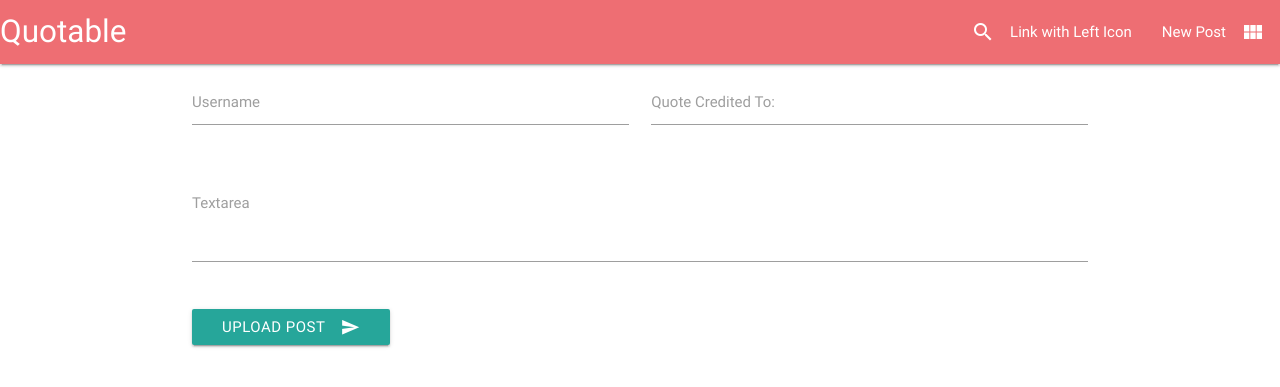
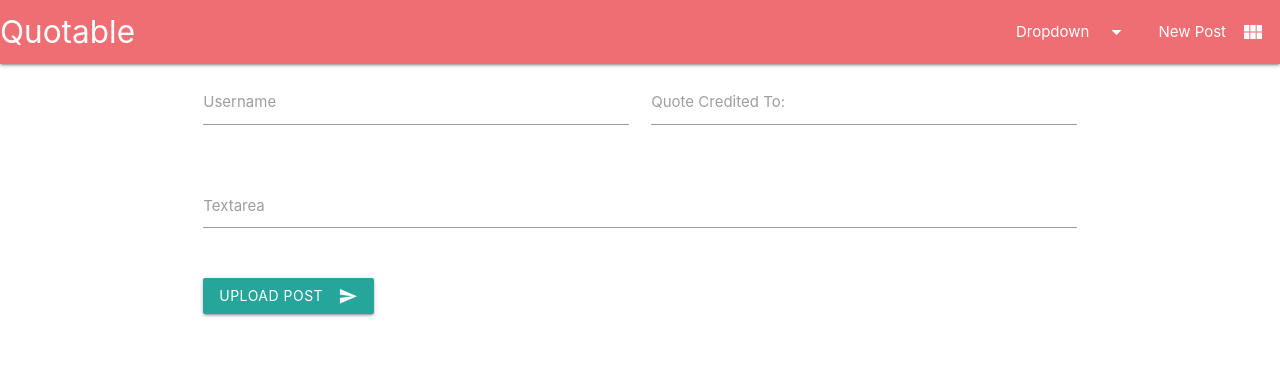
Before and after one commit to Stevie-P72/quotable, a Flask app: page /new_post in a window 1280 px wide. Shown: the top 387 px of the page. Run offline with Flask 2, Linux system fonts and the light colour scheme; some libraries are stand-ins or nearby versions.

Commit message:
added code for search posts function, linked to updated version of materialize

```diff
--- a/app.py
+++ b/app.py
@@ -12,9 +12,16 @@ mongo = PyMongo(app)
 
 
 @app.route('/')
-@app.route('/get_quotes', methods=["GET", "POST"])
+@app.route('/get_quotes/<search_type>/<search_content>',
+           methods=["GET", "POST"])
 def get_quotes():
-    return render_template('timeline.html', quotes=mongo.db.Quotes.find())
+    # if 'search_type' in locals() and 'search_content' in locals():
+    return render_template('timeline.html',
+                           quotes=mongo.db.Quotes.find())
+                                                       # "*%s*" % search_type: "*%s*" % search_content)
+    # else:
+    #    return render_template('timeline.html',
+    #                           quotes=mongo.db.Quotes.find()
 
 
 @app.route('/add_comment/<quote_id>', methods=["POST"])
@@ -28,7 +35,6 @@ def add_comment(quote_id):
                         request.form.get('comment_content')]]
     mongo.db.Quotes.update({"_id": ObjectId(quote_id)},
                            {"$set": {"comments": comment_list}})
-    print(quote)
     return redirect(url_for('get_quotes'))
 
 
@@ -50,6 +56,12 @@ def upload_post():
     return redirect(url_for('get_quotes'))
 
 
+@app.route('/search_quotes/<search_type>/<search_content>', methods=["GET"])
+def search_quotes():
+    return redirect(url_for('get_quotes'),
+                    search_type=search_type, search_content=search_content)
+
+
 if __name__ == '__main__':
     app.run(host=os.environ.get('IP'),
             port=int(os.environ.get('PORT')),
--- a/templates/base.html
+++ b/templates/base.html
@@ -5,7 +5,7 @@
     <meta name="viewport" content="width=device-width, initial-scale=1.0">
     <title>Quotable</title>
     <link href="https://fonts.googleapis.com/icon?family=Material+Icons" rel="stylesheet">
-    <link rel="stylesheet" href="https://cdnjs.cloudflare.com/ajax/libs/materialize/0.100.2/css/materialize.min.css">
+    <link rel="stylesheet" href="https://cdnjs.cloudflare.com/ajax/libs/materialize/1.0.0/css/materialize.min.css">
     <link rel="stylesheet" href="{{url_for('static', filename='css/style.css')}}" type = "text/css">
 </head>
 <body>
@@ -13,8 +13,11 @@
         <nav>
             <div class="nav-wrapper">
                 <a href="{{url_for('get_quotes')}}" class="brand-logo">Quotable</a>
+                <ul id="dropdown1" class="dropdown-content">
+                    <div><li><a href="#!">Testsetase fgsadg sdfg sdfg sdf gsd</a></li></div>
+                </ul>
                 <ul class="right hide-on-med-and-down">
-                    <li><a href="sass.html"><i class="material-icons left">search</i>Link with Left Icon</a></li>
+                    <li><a class="dropdown-trigger" data-target="dropdown1">Dropdown<i class="material-icons right">arrow_drop_down</i></a></li>
                     <li><a href="{{ url_for('new_post')}}"><i class="material-icons right">view_module</i>New Post</a></li>
                 </ul>
             </div>
@@ -25,11 +28,12 @@
     {% endblock %}
     </div>
     <script src="https://cdnjs.cloudflare.com/ajax/libs/jquery/3.2.1/jquery.min.js"></script>
-    <script src="https://cdnjs.cloudflare.com/ajax/libs/materialize/0.100.2/js/materialize.min.js"></script>
+    <script src="https://cdnjs.cloudflare.com/ajax/libs/materialize/1.0.0/js/materialize.min.js"></script>
     <script>
     $(document).ready(function(){
     $('.collapsible').collapsible();
     $('.modal').modal();
+    $(".dropdown-trigger").dropdown();
     });
 
     </script>
```
Also changed, not shown: templates/timeline.html (line endings or trailing spaces).
